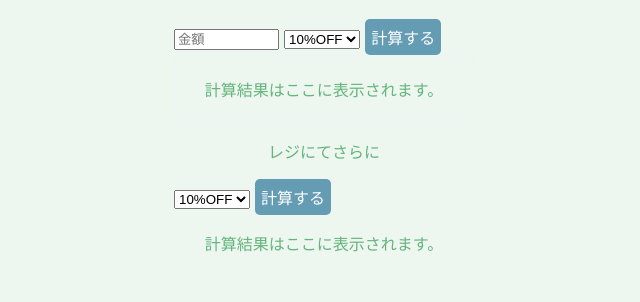
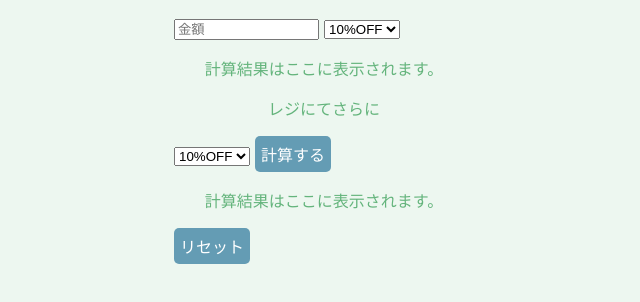
Before and after one commit to shuno-web/timesale-calc, a plain HTML site: page index.html in a window 1280 px wide. Shown: the part 70-372 px from the top of the page, without its empty margins (316-956 px from the left). Drawn offline with Linux system fonts and the light colour scheme.

Commit message:
Update index.html

```diff
--- a/index.html
+++ b/index.html
@@ -9,7 +9,7 @@
   <div class="container">
     <h1>タイムセール計算機</h1>
     <div class="input-area1">
-      <input id="price" type="text" size="10" maxlength="7" placeholder="金額">
+      <input id="price" type="text" size="15" maxlength="7" placeholder="金額">
       <select id="per1">
         <option value="0.1">10%OFF</option>
         <option value="0.2">20%OFF</option>
@@ -21,9 +21,9 @@
         <option value="0.8">80%OFF</option>
         <option value="0.9">90%OFF</option>
       </select>
-      <div id="calc1" class="btn">計算する</div>
+      <!-- <div id="calc1" class="btn">計算する</div> -->
     </div>
-    <div class="result-area">
+    <div class="result-area1">
       <p id="result1">計算結果はここに表示されます。</p>
     </div>
     <div class="input-area2">
@@ -44,6 +44,7 @@
     <div class="result-area2">
       <p id="result2">計算結果はここに表示されます。</p>
     </div>
+    <div id="reset" class="btn">リセット</div>
   </div>
 
   <script src="timesale.js"></script>
```
